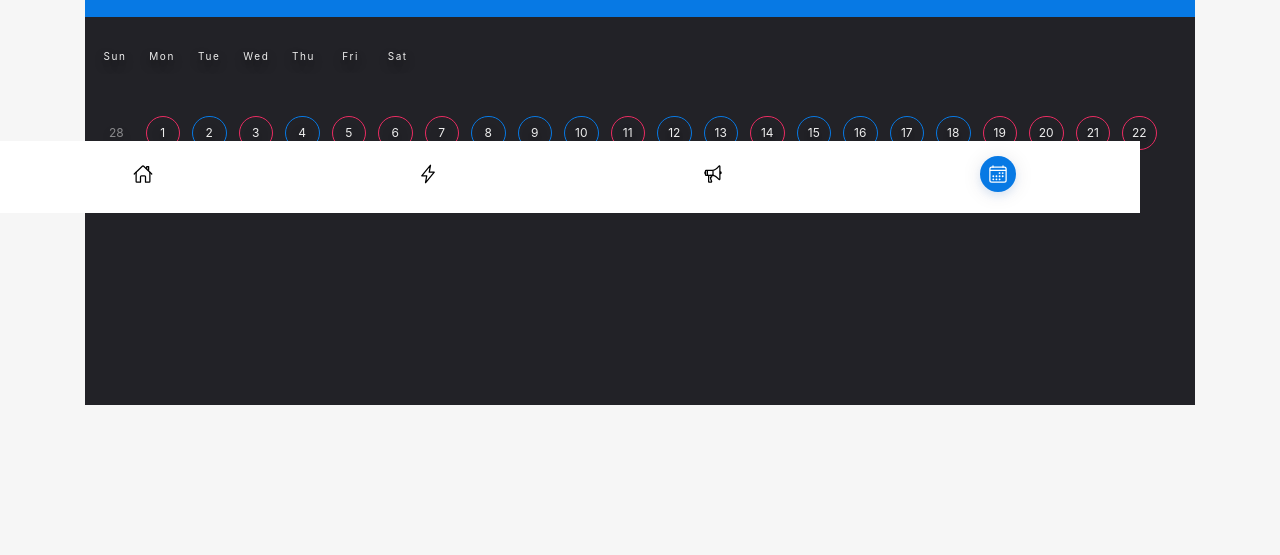
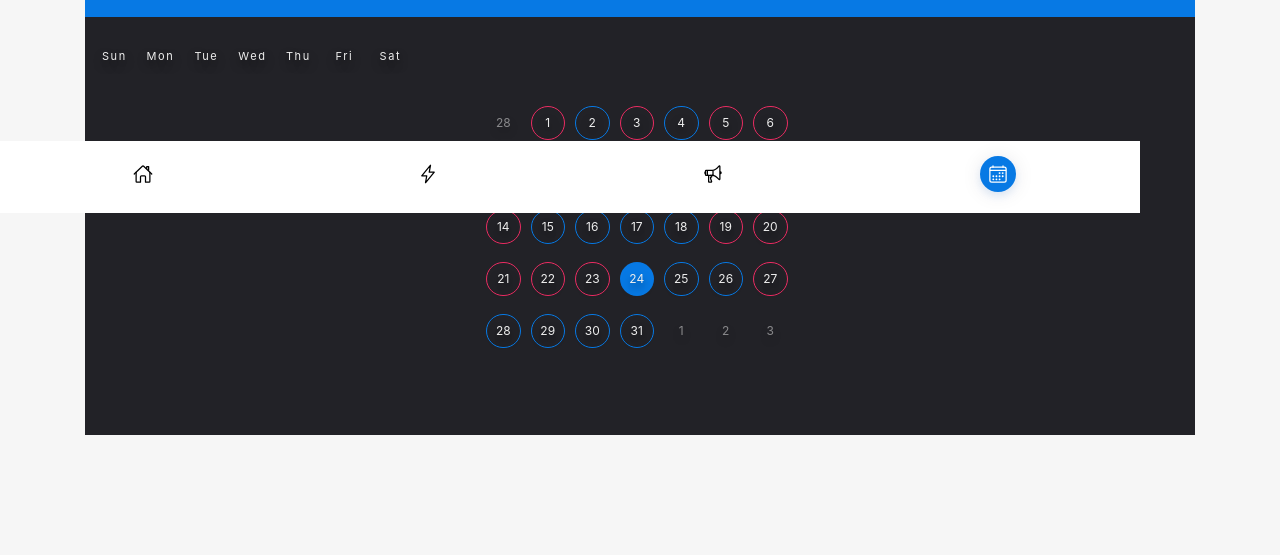
Before and after one commit to kancateknik/kancateknik, a plain HTML site: page calendar.html in a window 1280 px wide. Shown: the part 587-1142 px from the top of the page. Drawn offline with nearby package versions, Linux system fonts and the light colour scheme.

Commit message:
fix css calander for android

```diff
--- a/assets/style.css
+++ b/assets/style.css
@@ -160,7 +160,7 @@ table {
   }
 .calendar {
     width: 100%;
-    height: 550px;
+    height: 580px;
     background-color: #222227;
   }
 
@@ -202,10 +202,10 @@ table {
   .weekdays div {
     margin-left: 2px;
     margin-right: 2px;
-    font-size: 10px;
+    font-size: 11px;
     font-weight: 400;
     letter-spacing: 0.1rem;
-    width: calc(345px / 8);
+    width: calc(336px / 8);
     display: flex;
     justify-content: center;
     align-items: center;
@@ -213,15 +213,17 @@ table {
   }
 
   .days {
-    width: 100%;
+    width: 318px;
     display: flex;
     flex-wrap: wrap;
-    padding: 10px 8px
+    padding: 0px 0px;
+    margin-left: auto;
+    margin-right: auto;
   }
 
   .days div {
     font-size: 12px;
-    margin: 9px 6px;
+    margin: 9px 5px;
     width: calc(345px / 10);
     height: 34px;
     display: flex;
--- a/calendar.html
+++ b/calendar.html
@@ -73,7 +73,7 @@
               <div class="month">
                 <ion-icon name="arrow-back-outline" class="fas fa-angle-left prev"></ion-icon>
                 <div class="date">
-                    Urip 18
+                    18
                   <h1></h1>
                   <p></p>
                 </div>
```
